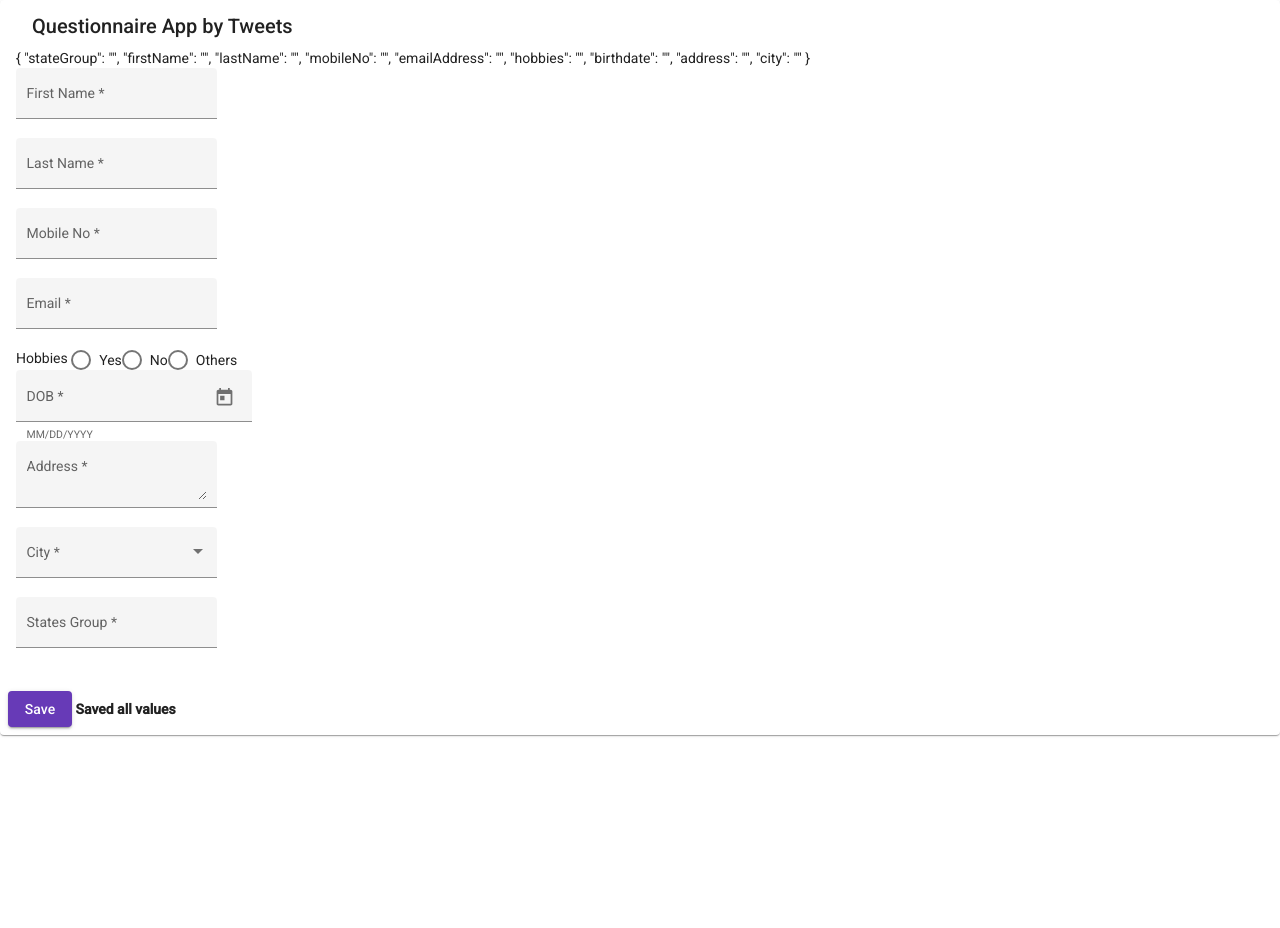
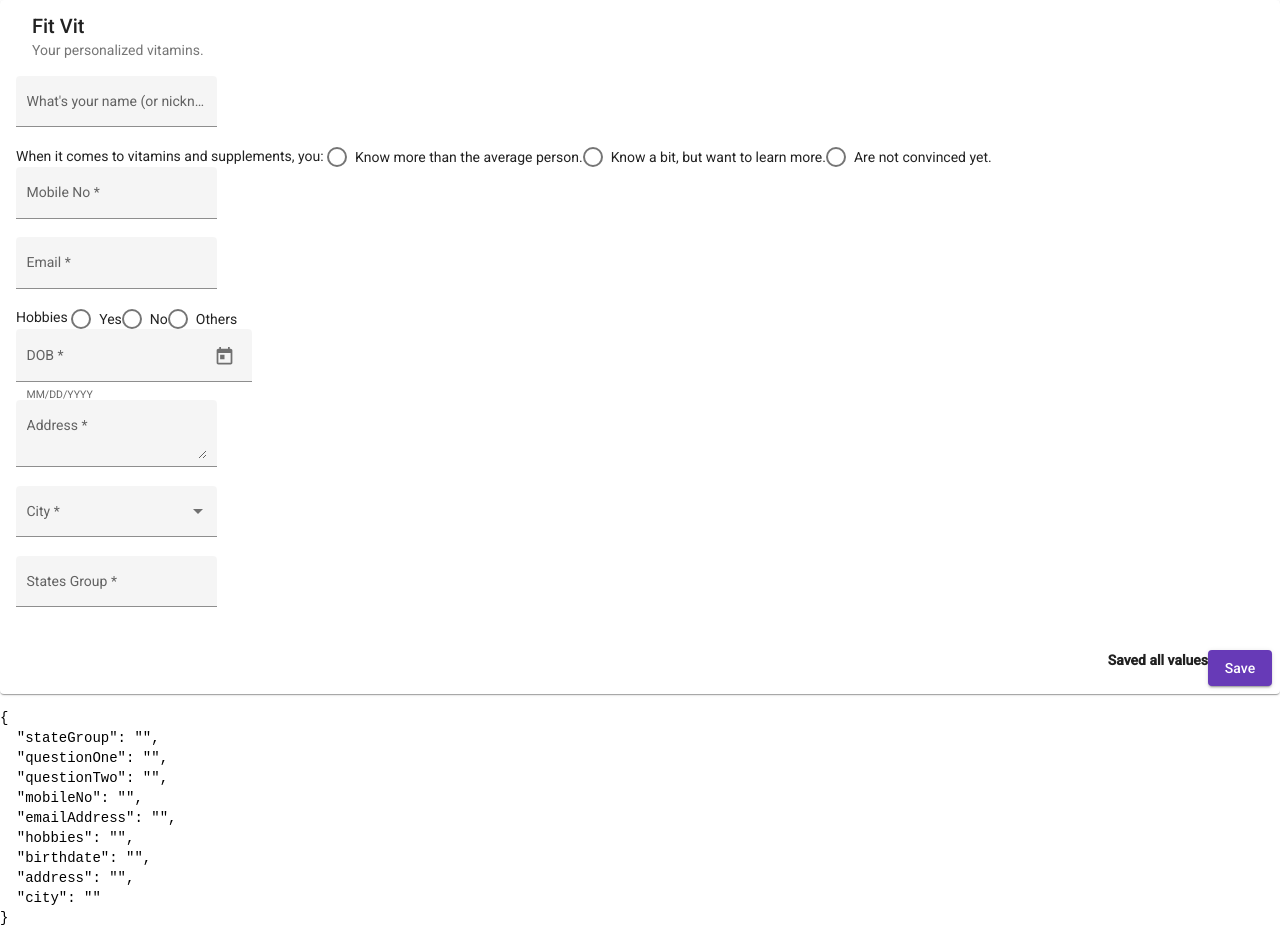
Before and after one commit to twetesaturday/syntechexam, an Angular app: page / in a window 1280 px wide. Before the commit the page ends 800 px from the top, so only its background shows below. Built offline with nearby package versions, Linux system fonts and the light colour scheme.

Commit message:
code cleanup

```diff
--- a/src/app/form-builder/fields/autocomplete/autocomplete.component.ts
+++ b/src/app/form-builder/fields/autocomplete/autocomplete.component.ts
@@ -2,7 +2,7 @@ import { Component, Input, OnInit } from '@angular/core';
 import { FormBuilder, FormGroup } from '@angular/forms';
 import { Observable } from 'rxjs/internal/Observable';
 import { map, startWith } from 'rxjs/operators';
-import { FormData, FormOptionsGroup } from '../../../form-interface';
+import { FormData, FormOptionsGroup } from '../../../interfaces/form-interface';
 
 export const _filter = (opt: string[], value: string): string[] => {
   const filterValue = value.toLowerCase();
--- a/src/app/form-builder/fields/date/date.component.ts
+++ b/src/app/form-builder/fields/date/date.component.ts
@@ -1,6 +1,6 @@
 import { Component, Input, OnInit } from '@angular/core';
 import { FormGroup } from '@angular/forms';
-import { FormData } from '../../../form-interface';
+import { FormData } from '../../../interfaces/form-interface';
 
 @Component({
   selector: 'date',
--- a/src/app/form-builder/fields/dropdown/dropdown.component.ts
+++ b/src/app/form-builder/fields/dropdown/dropdown.component.ts
@@ -1,6 +1,6 @@
 import { Component, Input } from '@angular/core';
 import { FormGroup } from '@angular/forms';
-import { FormData } from '../../../form-interface';
+import { FormData } from '../../../interfaces/form-interface';
 
 @Component({
   selector: 'dropdown',
--- a/src/app/form-builder/fields/radio/radio.component.ts
+++ b/src/app/form-builder/fields/radio/radio.component.ts
@@ -3,7 +3,7 @@ import { Component, Input } from '@angular/core';
 import { FormGroup } from '@angular/forms';
 import { MatChipInputEvent } from '@angular/material/chips';
 import { MatRadioChange } from '@angular/material/radio';
-import { FormCustomAnswer, FormData } from '../../../form-interface';
+import { FormCustomAnswer, FormData } from '../../../interfaces/form-interface';
 
 @Component({
   selector: 'radio',
--- a/src/app/form-builder/fields/text-box/text-box.component.ts
+++ b/src/app/form-builder/fields/text-box/text-box.component.ts
@@ -1,6 +1,6 @@
 import { Component, Input, OnInit } from '@angular/core';
 import { FormGroup } from '@angular/forms';
-import { FormData } from '../../../form-interface';
+import { FormData } from '../../../interfaces/form-interface';
 
 
 @Component({
--- a/src/app/form-builder/form-builder.component.html
+++ b/src/app/form-builder/form-builder.component.html
@@ -3,12 +3,11 @@
     <mat-card>
 
         <mat-card-header>
-            <mat-card-title>Questionnaire App by Tweets</mat-card-title>
+            <mat-card-title>Fit Vit</mat-card-title>
+            <mat-card-subtitle>Your personalized vitamins.</mat-card-subtitle>
         </mat-card-header>
-        <div>{{ formGroupData.value | json }}</div>
 
         <mat-card-content>
-
             <div *ngFor="let control of formData">
                 <div [ngSwitch]="control.type">
 
@@ -51,13 +50,14 @@
 
         </mat-card-content>
 
-        <mat-card-actions>
+        <mat-card-actions align="end">
+            <strong>Saved all values</strong>
             <button
                 type="submit"
                 mat-raised-button
                 color="primary">Save</button>
-            <strong>      Saved all values</strong>
         </mat-card-actions>
+    </mat-card>
 
-    </mat-card>
+    <pre>{{ formGroupData.value | json }}</pre>
 </form>
--- a/src/app/form-builder/form-builder.component.ts
+++ b/src/app/form-builder/form-builder.component.ts
@@ -1,11 +1,8 @@
-import { HttpClient } from '@angular/common/http';
 import { Component, Input, OnInit } from '@angular/core';
 import { FormBuilder, FormControl, FormGroup, Validators } from '@angular/forms';
-import { Observable } from 'rxjs/internal/Observable';
-import { FormControlData, FormData, FormValidators } from '../form-interface';
+import { FormControlData, FormData, FormValidators } from '../interfaces/form-interface';
+import { FormService } from '../services/form/form.service';
 import { FormControlType } from './form-builder.enum';
-import {BreakpointObserver} from '@angular/cdk/layout';
-import {map} from 'rxjs/operators';
 
 @Component({
   selector: 'form-builder',
@@ -18,20 +15,25 @@ export class FormBuilderComponent implements OnInit {
 
   eFormControlType = FormControlType;
 
-  constructor(private httpClient: HttpClient, private _formBuilder: FormBuilder) { }
+  constructor(private formService: FormService, private _formBuilder: FormBuilder) { }
 
   ngOnInit() {
+    this.initializeFormGroups();
+    this.getFormData();
+  }
+
+  initializeFormGroups() {
     this.formGroupData = this._formBuilder.group({
       stateGroup: '',
     });
+  }
 
-    this.httpClient
-      .get<FormControlData>('/assets/formData.json')
-      .subscribe((data: FormControlData) => {
-        this.formData = data;
+  getFormData () {
+    this.formService.getJSONFormData()
+      .subscribe((response: FormControlData) => {
+        this.formData = response;
         this.createFormControl();
       })
-
   }
 
   createFormControl() {
--- /dev/null
+++ b/src/app/services/form/form.service.ts
@@ -0,0 +1,16 @@
+import { HttpClient } from '@angular/common/http';
+import { Injectable } from '@angular/core';
+import { FormControlData } from '../../interfaces/form-interface';
+
+@Injectable({
+  providedIn: 'root'
+})
+export class FormService {
+
+  constructor(private http: HttpClient) { }
+
+  getJSONFormData() {
+    return  this.http
+      .get<FormControlData>('/assets/formData.json');
+  }
+}
--- a/src/assets/formData.json
+++ b/src/assets/formData.json
@@ -1,7 +1,7 @@
 [
     {
-        "id": "firstName",
-        "label": "First Name",
+        "id": "questionOne",
+        "label": "What's your name (or nickname)?",
         "type": "textbox",
         "validators": [
             {
@@ -11,9 +11,25 @@
         ]
     },
     {
-        "id": "lastName",
-        "label": "Last Name",
-        "type": "textbox",
+        "id": "questionTwo",
+        "label": "When it comes to vitamins and supplements, you: ",
+        "type": "radio",
+        "options": [
+          {
+              "key": "knowMore",
+              "label": "Know more than the average person."
+          },
+          {
+              "key": "knowAbit",
+              "label": "Know a bit, but want to learn more."
+          },
+          {
+            "key": "areNotConvinced",
+            "label": "Are not convinced yet.",
+            "customAnswer": []
+          }
+
+      ],
         "validators": [
             {
                 "required": true
```
Also changed, not shown: src/app/interfaces/form-interface.ts (renamed from src/app/form-interface.ts), 1 other file (tests, documents, lock files or other folders).
